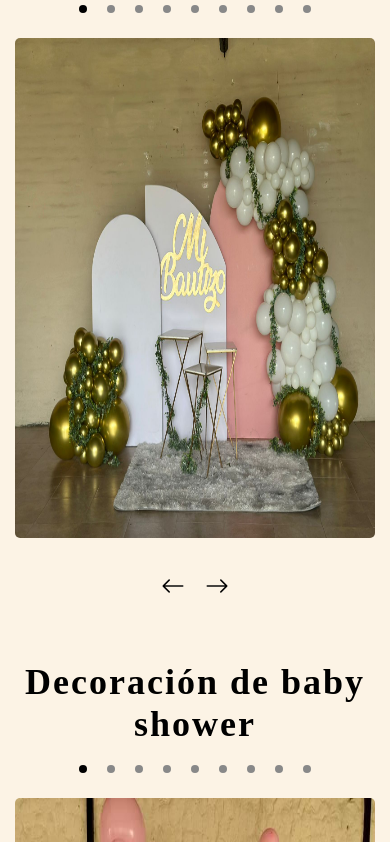
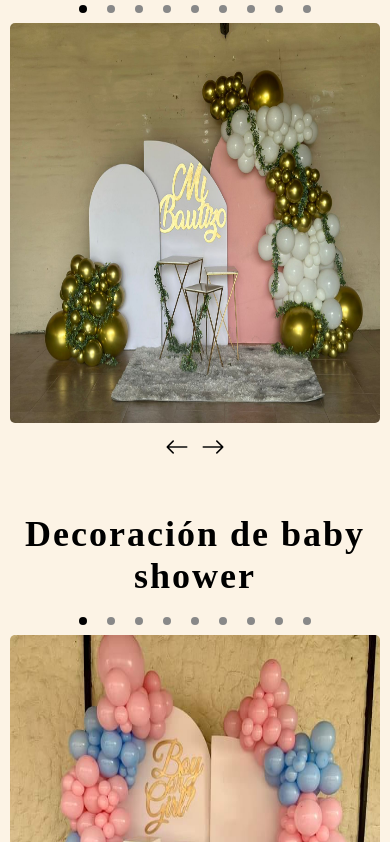
Before and after one commit to age0sh/evangelista-decor-website, a plain HTML site: page decoraciones.html in a window 390 px wide. Shown: the part 257-1099 px from the top of the page. Drawn offline with nearby package versions, Linux system fonts and the light colour scheme; a web font is replaced by a local one.

Commit message:
Se mejoro la vista de la pagina decoraciones y se agrego la funcion de cambiar las imagenes al deslizar con el dedo

```diff
--- a/js.js
+++ b/js.js
@@ -40,9 +40,11 @@ document.addEventListener('DOMContentLoaded', function () {
         const puntosContainer = galeria.querySelector('.puntos');
 
         let currentIndex = 0;
+        let startX = 0;
+        let endX = 0;
 
         function getItemsPerPage() {
-            return window.innerWidth >= 1300 ? 3 : 1;
+            return window.innerWidth >= 1000 ? 3 : 1;
         }
 
         function updateGallery() {
@@ -61,6 +63,9 @@ document.addEventListener('DOMContentLoaded', function () {
                 }
                 puntosContainer.appendChild(punto);
             }
+
+            // Hacer visible la galería después de actualizarla
+            galeria.style.visibility = 'visible';
         }
 
         function showNext() {
@@ -83,6 +88,24 @@ document.addEventListener('DOMContentLoaded', function () {
             updateGallery();
         }
 
+        // Agrega detección de deslizar
+        galeria.addEventListener('touchstart', (e) => {
+            startX = e.touches[0].clientX;
+        });
+
+        galeria.addEventListener('touchmove', (e) => {
+            endX = e.touches[0].clientX;
+        });
+
+        galeria.addEventListener('touchend', () => {
+            const deltaX = startX - endX;
+            if (deltaX > 50) {
+                showNext(); // Deslizó hacia la izquierda, muestra la siguiente imagen
+            } else if (deltaX < -50) {
+                showPrev(); // Deslizó hacia la derecha, muestra la imagen anterior
+            }
+        });
+
         prevBtn.addEventListener('click', showPrev);
         nextBtn.addEventListener('click', showNext);
 
@@ -92,6 +115,7 @@ document.addEventListener('DOMContentLoaded', function () {
         updateGallery();
     });
 });
+
 
 
 
--- a/style.css
+++ b/style.css
@@ -244,10 +244,10 @@ ul {
     margin-left: 30px;
     margin-right: 50px;
 }
-    .icon_redes {
+.icon_redes {
     display: auto;
     text-align: center;
-    }
+}
 
 .icon_redes a {
     font-size: 90px;
@@ -312,11 +312,10 @@ ul {
     margin: 50px;
 }
 
-
-
 .galeria {
     position: relative;
     align-items: center;
+    visibility: hidden;
 }
 
 .galeria h1 {
@@ -333,19 +332,23 @@ ul {
 .fila {
     display: flex;
     overflow: hidden;
+    margin-left: 10px; /* Añade un margen alrededor de cada imagen */
+    margin-right: 10px;
 }
 
 .fila img {
     flex: 1;
     display: block;
-    width: 300px; /* Ajusta según el tamaño que desees para las imágenes */
-    height: 500px; /* Ajusta según el tamaño que desees para las imágenes */
-    margin: 15px; /* Añade un margen alrededor de cada imagen */
+    width: 350px; /* Ajusta según el tamaño que desees para las imágenes */
+    height: 400px; /* Ajusta según el tamaño que desees para las imágenes */
+    margin: 10px;
     border-radius: 5px; /* Añade esquinas redondeadas */
     cursor: pointer; /* Añade un cursor al pasar el ratón por encima */
-
 }
 
+.fila img:hover {
+    transform: scale(1.05); /* Añade un efecto de desplazamiento al pasar el ratón por encima */
+}
 .contenedor-flechas {
     display: flex;
     justify-content: center;
@@ -383,6 +386,8 @@ ul {
 .puntos .active {
     background: #000; /* Color del punto activo */
 }
+
+
 
 /* Estilo del modal */
 .modal {
@@ -469,7 +474,7 @@ ul {
         width: 200px;
         height: 100px;
         justify-content: flex-start;
-        padding-left: 1px;
+        padding-left: 20px;
     }
 
     .menu-icon {
@@ -654,6 +659,22 @@ ul {
         text-align: justify;
     }
 
+    .fila {
+        display: flex;
+        overflow: hidden;
+        margin-left: 10px; /* Añade un margen alrededor de cada imagen */
+        margin-right: 10px;
+    }
+
+    .fila img {
+        flex: 1;
+        display: block;
+        width: 350px; /* Ajusta según el tamaño que desees para las imágenes */
+        height: 400px; /* Ajusta según el tamaño que desees para las imágenes */
+        margin: 0;
+        border-radius: 5px; /* Añade esquinas redondeadas */
+        cursor: pointer; /* Añade un cursor al pasar el ratón por encima */
+    }
 
     .contenedor-puntos {
         margin: 10px 0;
@@ -690,22 +711,3 @@ ul {
         height: auto;
     }
 }
-
-@media (max-width: 430px) {
-
-    .fila img {
-        /* Ajusta el tamaño de las imágenes para que se adapten al ancho de la pantalla */
-        width: 300px; /* Asegúrate de que las imágenes ocupen el ancho completo del contenedor */
-    }
-}
-.contenedor-flechas {
-    display: flex;
-    justify-content: center;
-    margin-top: 10px;
-}
-
-.contenedor-flechas .prev, .contenedor-flechas .next {
-    cursor: pointer;
-    padding: 10px;
-    font-size: 24px;
-}
```
Also changed, not shown: images/CSOON.png.
